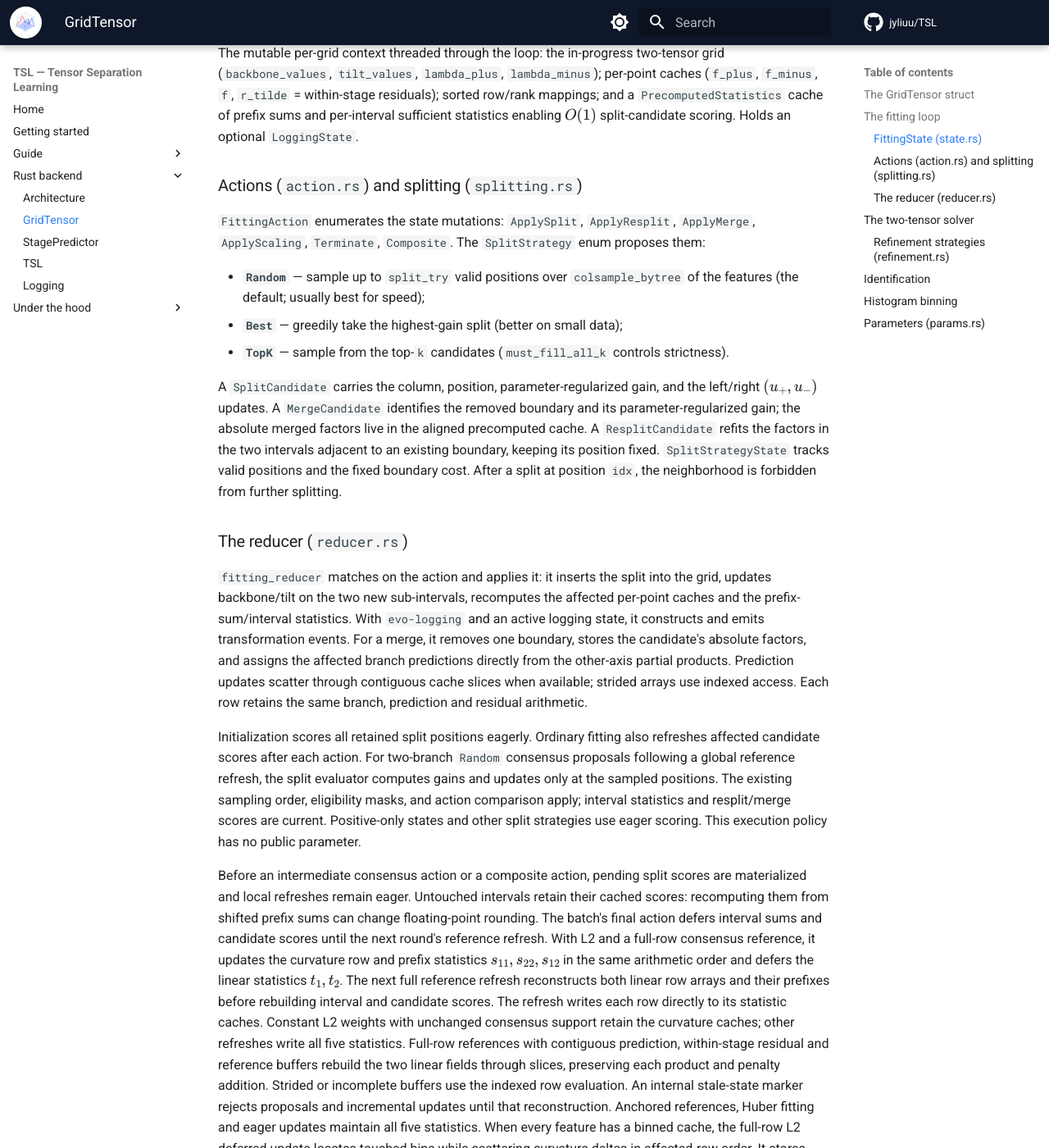
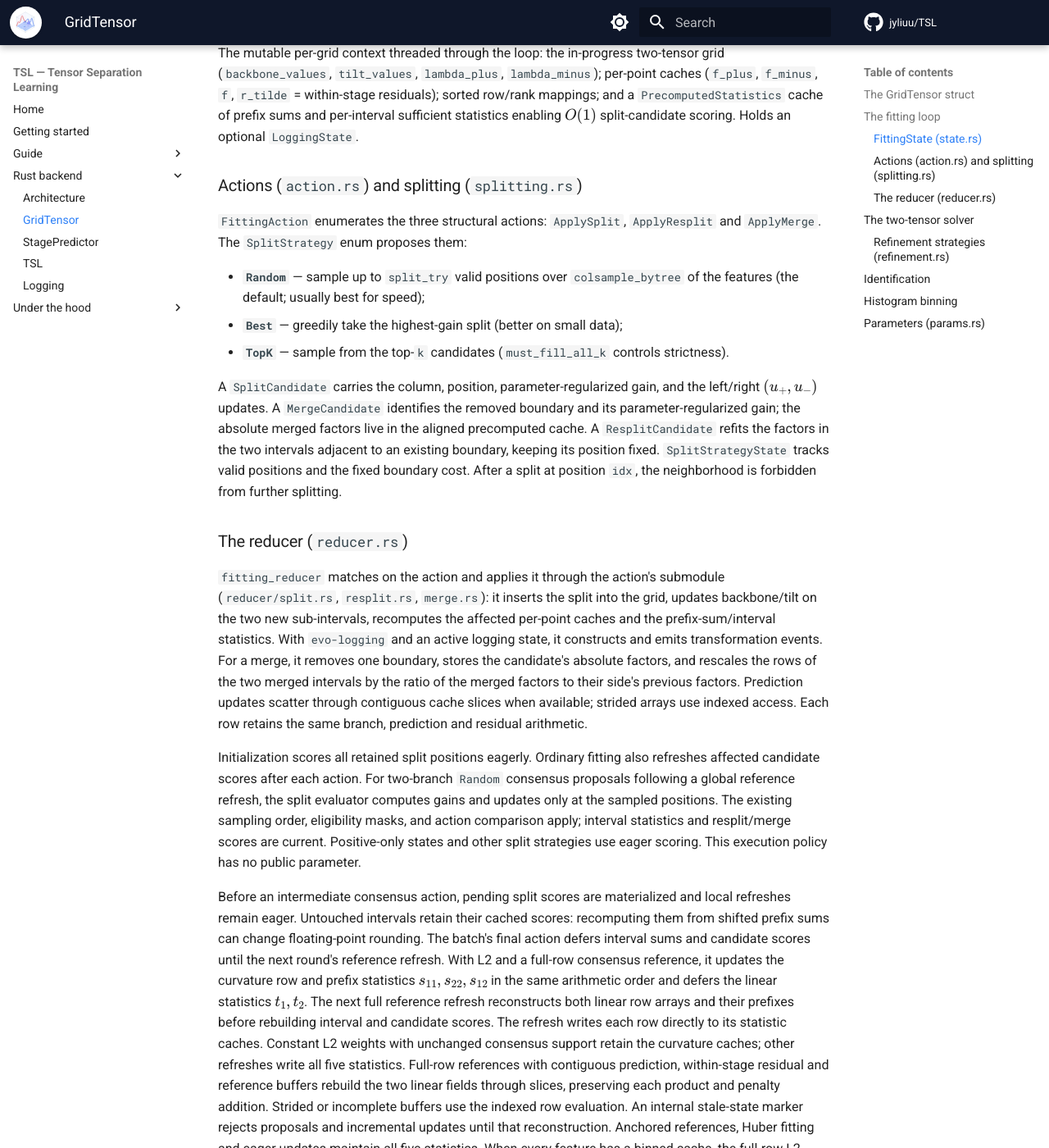
Before and after one commit to jyliuu/TSL, an MkDocs documentation site: the page built from docs/docs/code/grid-tensor.md, in a window 1280 px wide and 1400 px high, scrolled down 1618 px. Shown: the whole window at 82% size. Built offline with MkDocs 1.6.1 and Material for MkDocs 9.7.7, drawn with Linux system fonts in a browser that asks for light colours; comment, search, counter and statistics services are not loaded.

Commit message:
docs: describe the three structural actions and the binding modules
The architecture and grid-tensor pages list split, resplit and merge as the
fitting actions, with one reducer submodule each, and describe a merge as
rescaling the merged rows. Partial dependence lives in
`tsl-py/src/partial_dependence.rs`, and `TSL.load` reads the bincode file
`save` writes.

```diff
--- a/docs/docs/code/grid-tensor.md
+++ b/docs/docs/code/grid-tensor.md
@@ -66,8 +66,8 @@ enabling $O(1)$ split-candidate scoring. Holds an optional `LoggingState`.
 
 ### Actions (`action.rs`) and splitting (`splitting.rs`)
 
-`FittingAction` enumerates the state mutations: `ApplySplit`, `ApplyResplit`, `ApplyMerge`,
-`ApplyScaling`, `Terminate`, `Composite`. The `SplitStrategy` enum proposes them:
+`FittingAction` enumerates the three structural actions: `ApplySplit`, `ApplyResplit` and
+`ApplyMerge`. The `SplitStrategy` enum proposes them:
 
 - **`Random`** — sample up to `split_try` valid positions over `colsample_bytree` of the
   features (the default; usually best for speed);
@@ -84,11 +84,13 @@ position `idx`, the neighborhood is forbidden from further splitting.
 
 ### The reducer (`reducer.rs`)
 
-`fitting_reducer` matches on the action and applies it: it inserts the split into the grid,
+`fitting_reducer` matches on the action and applies it through the action's submodule
+(`reducer/split.rs`, `resplit.rs`, `merge.rs`): it inserts the split into the grid,
 updates backbone/tilt on the two new sub-intervals, recomputes the affected per-point caches
 and the prefix-sum/interval statistics. With `evo-logging` and an active logging state,
-it constructs and emits transformation events. For a merge, it removes one boundary, stores the candidate's absolute factors, and assigns the
-affected branch predictions directly from the other-axis partial products. Prediction
+it constructs and emits transformation events. For a merge, it removes one boundary, stores the candidate's absolute factors, and rescales
+the rows of the two merged intervals by the ratio of the merged factors to their side's
+previous factors. Prediction
 updates scatter through contiguous cache slices when available; strided arrays use
 indexed access. Each row retains the same branch, prediction and residual arithmetic.
 
@@ -100,7 +102,7 @@ and action comparison apply; interval statistics and resplit/merge scores are cu
 Positive-only states and other split strategies use eager scoring. This execution policy
 has no public parameter.
 
-Before an intermediate consensus action or a composite action, pending split scores are
+Before an intermediate consensus action, pending split scores are
 materialized and local refreshes remain eager. Untouched intervals retain their cached
 scores: recomputing them from shifted prefix sums can change floating-point rounding.
 The batch's final action defers interval sums and candidate scores until the next
```
Also changed, not shown: CLAUDE.md (+4 -3 lines), docs/docs/code/architecture.md (+2 -3 lines), docs/docs/code/python-api.md (+2 -2 lines), docs/docs/math/partial-dependence.md (+1 -1 lines).
